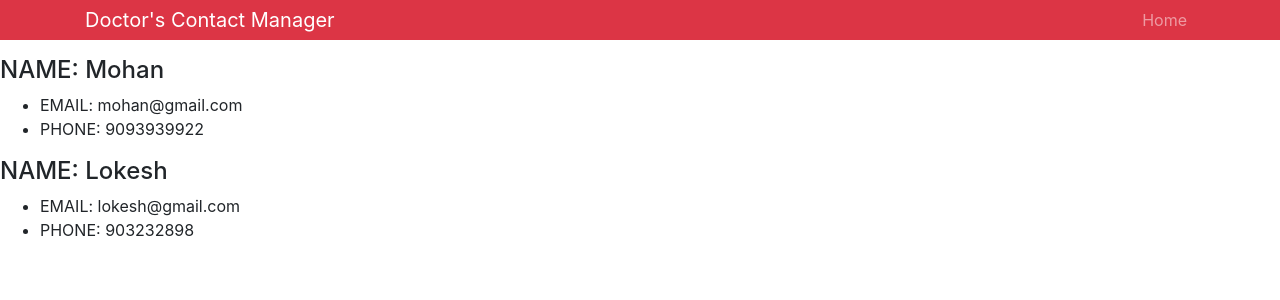
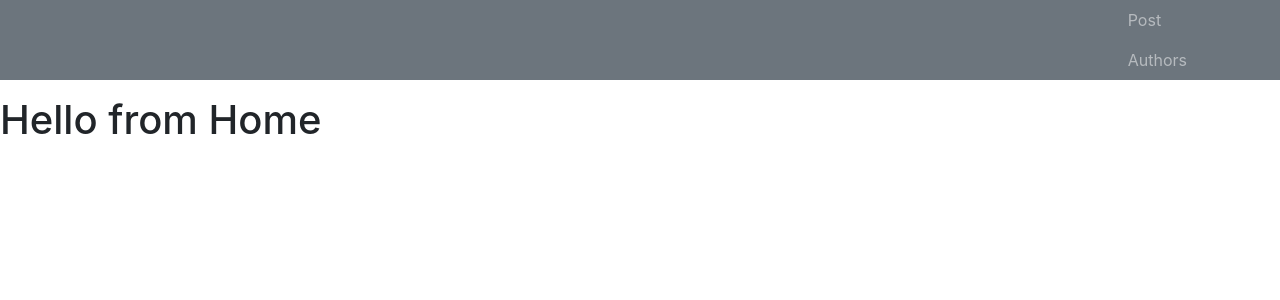
Before and after one commit to lokeshvenkatesan/contact-list-using-react, a React (Create React App) app: page / in a window 1280 px wide. Shown: the top 300 px of the page. Built offline with nearby package versions, Linux system fonts and the light colour scheme.

Commit message:
Updated color adn Margins

```diff
--- a/src/App.js
+++ b/src/App.js
@@ -8,13 +8,14 @@ export class App extends Component {
     return (
       <div>
 
-        <Header branding= "Doctor's Contact Manager" />
-        <Contact name= "Mohan"
+        <Header branding= "" />
+        {/* <Contact name= "Mohan"
           Email= "mohan@gmail.com"
-          phone="9093939922" />
-        <Contact name= "Lokesh"
-          Email= "lokesh@gmail.com"
-          phone="903232898" />
+          phone="9093939922" /> */}
+        <Contact name= "Hello from Home"/>
+
+          {/* Email= "lokesh@gmail.com"
+          phone="903232898"  */}
 
       {/* <Contact /> */}
       </div>
--- a/src/components/Contact.js
+++ b/src/components/Contact.js
@@ -14,11 +14,11 @@ export class Contact extends Component {
     const {name,Email,phone}= this.props;
     return (
       <div>
-        <h4>NAME: {name}</h4>
-        <ul>
-          <li>EMAIL: {Email}</li>
-          <li>PHONE: {phone}</li>
-        </ul>
+        <h1> {name}</h1>
+        {/* <ul>
+          <li>{Email}</li>
+          <li>{phone}</li>
+        </ul> */}
       </div>
     )
   }
--- a/src/components/Header.js
+++ b/src/components/Header.js
@@ -5,14 +5,19 @@ import PropTypes from 'prop-types';//impt
 const Header = props =>{
   const {branding} = props;
   return(
-   < nav className="navbar navbar-expand-sm navbar-dark bg-danger mb-3 py-0">
+   < nav className="navbar navbar-expand-sm navbar-dark bg-secondary mb-3 py-0">
      <div className="container">
        <a href="/" className="navbar-brand">{branding}
        </a>
        <div>
          <ul className="navbar-nav mr-auto">
            <li className="nav-item">
-             <a href="/" className="nav-link">Home</a>
+             <a href="/" className="nav-link">Post</a>
+           </li>
+         </ul>
+         <ul className="navbar-nav mr-auto">
+           <li className="nav-item">
+             <a href="/" className="nav-link">Authors</a>
            </li>
          </ul>
        </div>
@@ -30,6 +35,6 @@ Header.defaultProps={
 };
 const headingStyle ={
   color:'purple',
-  fontSize:'25px'
+  fontSize:'150px'
 }
 export default Header;
```
Also changed, not shown: 1 other file (tests, documents, lock files or other folders).
